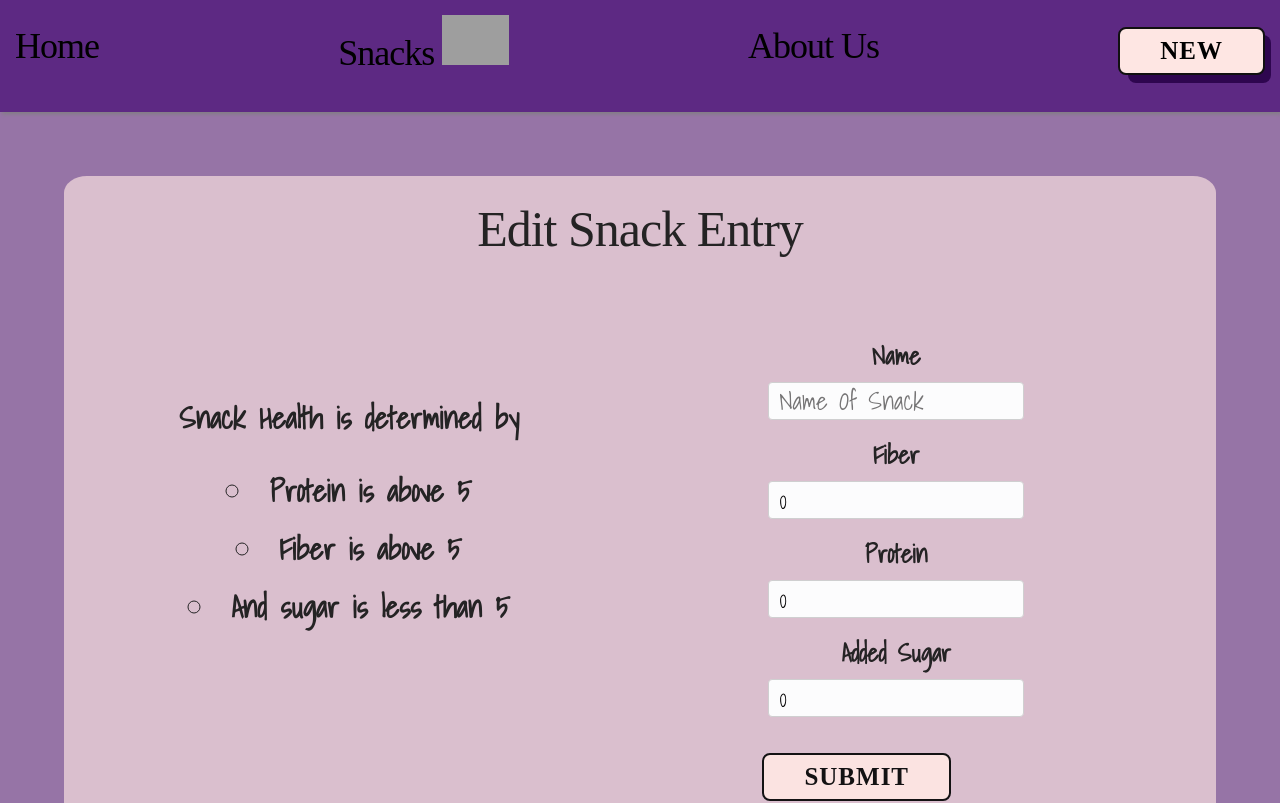
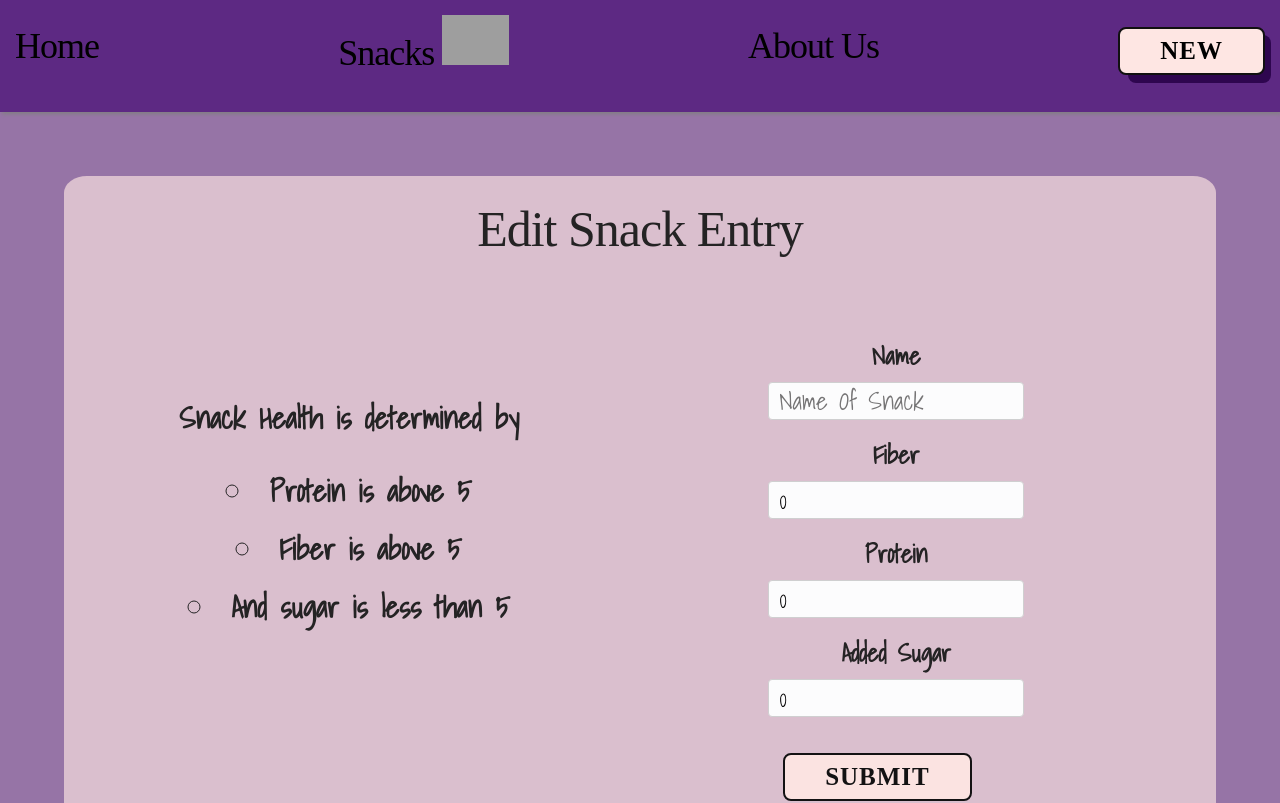
Before and after one commit to joinpursuit/8-3-snack-a-log, a React (Create React App) app in the folder front-end/: page /snacks/1/edit in a window 1280 px wide. Shown: the top 803 px of the page. Built offline with nearby package versions, Linux system fonts and the light colour scheme; no server answers; grey boxes are pictures that could not be loaded; a web font is replaced by a local one.

Commit message:
submit button again-editcss

```diff
--- a/front-end/src/Components/styles/edit.css
+++ b/front-end/src/Components/styles/edit.css
@@ -54,7 +54,7 @@ input[type=submit] {
     user-select: none;
     -webkit-user-select: none;
     touch-action: manipulation;
-    margin-right: 20%;
+    margin-right: 18%;
     margin-top: 2%;
 
   }
```
